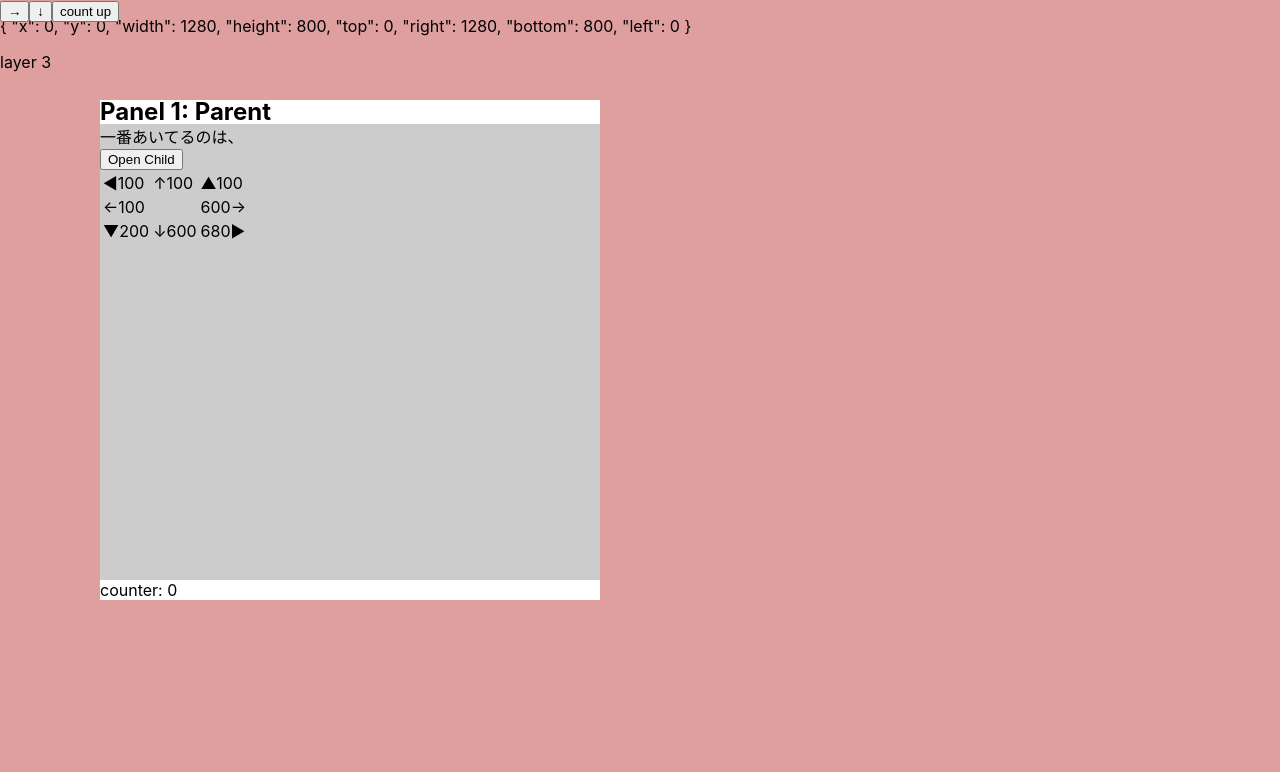
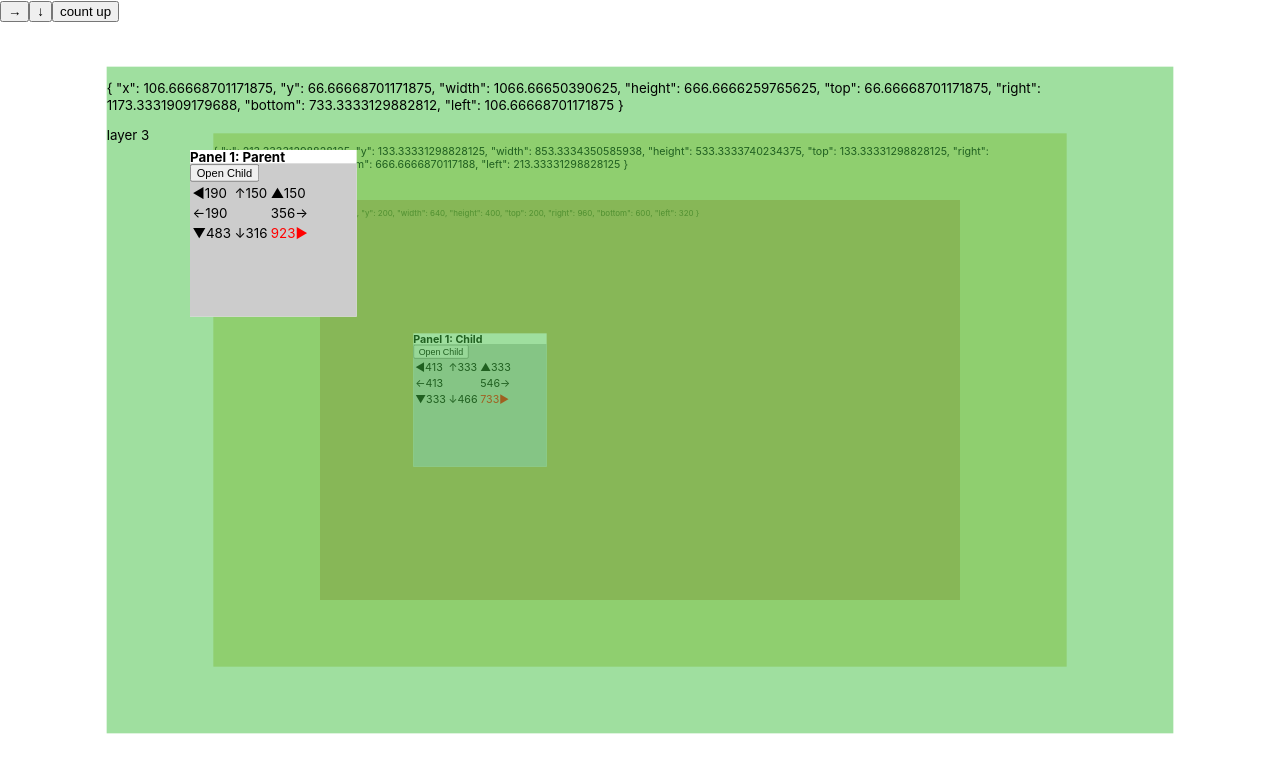
Before and after one commit to fumicode/fuzzy-session-react, a React (Create React App) app: page / in a window 1280 px wide. Shown: the top 772 px of the page. Built offline with nearby package versions, Linux system fonts and the light colour scheme.

Commit message:
お互いがお互いをよびだせるようになった！

```diff
--- a/src/00_Framework/NewPanel/01_SmartRect.tsx
+++ b/src/00_Framework/NewPanel/01_SmartRect.tsx
@@ -1,4 +1,7 @@
-import { Size2 } from "../../01_Utils/00_Point";
+import { Point2, Size2 } from "../../01_Utils/00_Point";
+
+type Direction = "top" | "right" | "bottom" | "left";
+const directions: Direction[] = ["top", "right", "bottom", "left"];
 
 export default class SmartRect implements DOMRectReadOnly {
   constructor(readonly domRect: DOMRectReadOnly, readonly parentSize: Size2) {}
@@ -52,6 +55,50 @@ export default class SmartRect implements DOMRectReadOnly {
     return [this.topSpace, this.rightSpace, this.bottomSpace, this.leftSpace];
   }
 
+  calcSpaceWideDirection(): Direction {
+    if (!(this.spaces.length > 0)) {
+      throw new Error(
+        "まだ親要素のサイズが決まっていないので、spaceWideDirectionを計算できません。!!ありえない状況"
+      );
+    }
+
+    const maxSpace = Math.max(...this.spaces);
+    const maxIndex = this.spaces.indexOf(maxSpace);
+    return directions[maxIndex];
+  }
+
+  calcPositionToOpen(direction: Direction): Point2 {
+    if (!(this.spaces.length > 0)) {
+      throw new Error(
+        "まだ親要素のサイズが決まっていないので、spaceWideDirectionを計算できません。!!ありえない状況"
+      );
+    }
+
+    if (direction === "top") {
+      return {
+        x: this.left,
+        y: this.top - this.height, //ここは自分の高さは重要ではない。相手の高さ。一旦便宜上自分の高さを使う。
+      };
+    } else if (direction === "right") {
+      return {
+        x: this.right,
+        y: this.top,
+      };
+    } else if (direction === "bottom") {
+      return {
+        x: this.left,
+        y: this.bottom,
+      };
+    } else if (direction === "left") {
+      return {
+        x: this.left - this.width, //ここは自分の幅は重要ではない。相手の幅。一旦便宜上自分の幅を使う。
+        y: this.top,
+      };
+    }
+
+    throw new Error("ありえない状況");
+  }
+
   toJSON() {
     return {
       x: this.x,
--- a/src/00_Framework/NewPanel/02_Layer.tsx
+++ b/src/00_Framework/NewPanel/02_Layer.tsx
@@ -45,6 +45,10 @@ export const Layer: FC<LayerProps> = styled(
 
   pointer-events: none;
 
+  transform: scale(${(props) => ((props.zIndex || 0) / 3) * 0.5 + 0.5});
+
+  transition: transform 0.1s ease-in-out;
+
   .e-window {
     display: contents;
     background: #eee;
--- a/src/00_Framework/NewPanel/02_Panel.tsx
+++ b/src/00_Framework/NewPanel/02_Panel.tsx
@@ -4,6 +4,7 @@ import React from "react";
 import SmartRect from "./01_SmartRect";
 import { Point2, Size2 } from "../../01_Utils/00_Point";
 import useGetSmartRect from "./01_useGetSmartRect";
+import classNames from "classnames";
 
 interface PanelProps {
   //string: テキトーな型
@@ -22,9 +23,7 @@ interface PanelProps {
 
   onPanelChange(smartRect: SmartRect): void;
 
-  onChildOpen(smartRect: SmartRect): void;
-
-  counter: number;
+  onRelationOpen(smartRect: SmartRect): void;
 }
 
 export const Panel: FC<PanelProps> = styled(
@@ -41,9 +40,7 @@ export const Panel: FC<PanelProps> = styled(
     children,
 
     onPanelChange,
-    onChildOpen,
-
-    counter,
+    onRelationOpen,
   }: PanelProps) => {
     console.log("render");
 
@@ -51,6 +48,8 @@ export const Panel: FC<PanelProps> = styled(
       position,
       parentSize
     );
+
+    const spaceWidestDirection = renderedRect?.calcSpaceWideDirection();
 
     return (
       <article
@@ -65,21 +64,43 @@ export const Panel: FC<PanelProps> = styled(
         ref={panelRef}
       >
         <header className="e-header">
-          <h1 className="e-title">Panel 1: {name}</h1>
+          <h4 className="e-title">Panel 1: {name}</h4>
         </header>
         <div
           className="e-body"
           style={{ background: `hsla(0,0%,${40 + 40}%)` }}
         >
           {children}
-          <button onClick={() => {}}>Open Child</button>
+          <button
+            onClick={() => {
+              if (!renderedRect) {
+                return;
+              }
+
+              onRelationOpen(renderedRect);
+            }}
+          >
+            Open Child
+          </button>
 
           {renderedRect ? (
             <table>
               <tr>
-                <td>◀{Math.floor(renderedRect.leftSpace)}</td>
+                <td
+                  className={classNames({
+                    "m-widest": spaceWidestDirection === "left",
+                  })}
+                >
+                  ◀{Math.floor(renderedRect.leftSpace)}
+                </td>
                 <td>↑{Math.floor(renderedRect.top)}</td>
-                <td>▲{Math.floor(renderedRect.topSpace)}</td>
+                <td
+                  className={classNames({
+                    "m-widest": spaceWidestDirection === "top",
+                  })}
+                >
+                  ▲{Math.floor(renderedRect.topSpace)}
+                </td>
               </tr>
               <tr>
                 <td>←{Math.floor(renderedRect.left)}</td>
@@ -87,27 +108,39 @@ export const Panel: FC<PanelProps> = styled(
                 <td>{Math.floor(renderedRect.right)}→</td>
               </tr>
               <tr>
-                <td>▼{Math.floor(renderedRect.bottomSpace)}</td>
+                <td
+                  className={classNames({
+                    "m-widest": spaceWidestDirection === "bottom",
+                  })}
+                >
+                  ▼{Math.floor(renderedRect.bottomSpace)}
+                </td>
                 <td>↓{Math.floor(renderedRect.bottom)}</td>
-                <td>{Math.floor(renderedRect.rightSpace)}▶</td>
+                <td
+                  className={classNames({
+                    "m-widest": spaceWidestDirection === "right",
+                  })}
+                >
+                  {Math.floor(renderedRect.rightSpace)}▶
+                </td>
               </tr>
             </table>
           ) : (
             <p style={{ background: "red" }}>no rect yet</p>
           )}
         </div>
-
-        <footer className="e-footer">counter: {counter}</footer>
       </article>
     );
   }
 )`
   position: absolute;
+
   background: white;
 
   display: flex;
   flex-direction: column;
 
+  /*transition: top 0.9s, left 0.9s, width 0.9s, height 0.9s; アニメーションをオンにしちゃうと、場所がおかしくなる*/
   pointer-events: auto;
   > .e-header {
     //flex-basis: 0;
@@ -135,6 +168,12 @@ export const Panel: FC<PanelProps> = styled(
     p {
       margin: 0;
     }
+
+    td {
+      &.m-widest {
+        color: red;
+      }
+    }
   }
 `;
 
--- a/src/00_Framework/NewPanel/02_PanelSystem.tsx
+++ b/src/00_Framework/NewPanel/02_PanelSystem.tsx
@@ -4,7 +4,8 @@ import ViewModel from "../00_ViewModel";
 import Panel from "./02_Panel";
 import Layer from "./02_Layer";
 import SmartRect from "./01_SmartRect";
-import { Point2 } from "../../01_Utils/00_Point";
+import { Point2, Size2 } from "../../01_Utils/00_Point";
+import ZIndexCalcurator from "../../01_Utils/01_ZIndexCalcurator";
 
 interface PanelSystemViewModel extends ViewModel<string> {
   //string: テキトーな型
@@ -12,12 +13,26 @@ interface PanelSystemViewModel extends ViewModel<string> {
 
 export const PanelSystem: FC<PanelSystemViewModel> = styled(
   ({ className }: PanelSystemViewModel) => {
-    const [position, setPosition] = useState<Point2>({ x: 100, y: 100 });
-    const [counter, setCounter] = useState<number>(0);
+    const [layerOrder, setLayerOrder] = useState<string[]>([
+      "layer1empty",
+      "layer2child",
+      "layer3parent",
+    ]);
+
+    const zIndexCalcurator = new ZIndexCalcurator(layerOrder);
+
+    const [parentPosition, setParentPosition] = useState<Point2>({
+      x: 100,
+      y: 100,
+    });
+    const [childPosition, setChildPosition] = useState<Point2>({
+      x: 300,
+      y: 300,
+    });
 
     const divRef = useRef<HTMLDivElement>(null);
 
-    const [parentSize, setParentSize] = useState<DOMRectReadOnly | null>(null);
+    const [parentSize, setParentSize] = useState<Size2 | null>(null);
 
     const resizeWindow = () => {
       if (!divRef.current) {
@@ -27,6 +42,8 @@ export const PanelSystem: FC<PanelSystemViewModel> = styled(
     };
 
     useEffect(() => {
+      //一度だけ実行される。
+      //初回と、Windowのサイズが変わったときに実行される。
       window.addEventListener("resize", resizeWindow);
       resizeWindow();
       return () => {
@@ -37,37 +54,74 @@ export const PanelSystem: FC<PanelSystemViewModel> = styled(
     return (
       <div className={className} ref={divRef}>
         {parentSize && (
-          <Layer zIndex={3}>
+          <>
+            <Layer zIndex={zIndexCalcurator.getZIndex("layer1empty")}>
+              layer 1
+            </Layer>
+            <Layer zIndex={zIndexCalcurator.getZIndex("layer2child")}>
+              layer 2
+              <div className="e-window">
+                <Panel
+                  title="Child"
+                  position={childPosition}
+                  size={{ width: 200, height: 200 }}
+                  parentSize={parentSize}
+                  zIndex={0}
+                  onPanelChange={(smartRect: SmartRect) => {}}
+                  onRelationOpen={(thisRect: SmartRect) => {
+                    const direction = thisRect.calcSpaceWideDirection();
+                    setParentPosition(thisRect.calcPositionToOpen(direction));
+                    setLayerOrder([
+                      "layer1empty",
+                      "layer2child",
+                      "layer3parent", //親を一番上にする
+                    ]);
+                  }}
+                ></Panel>
+              </div>
+            </Layer>
+            <Layer zIndex={zIndexCalcurator.getZIndex("layer3parent")}>
               layer 3
               <div className="e-window">
                 <Panel
                   title="Parent"
-                position={position}
-                size={{ width: 500, height: 500 }}
+                  position={parentPosition}
+                  size={{ width: 200, height: 200 }}
                   parentSize={parentSize}
                   zIndex={0}
                   onPanelChange={(smartRect: SmartRect) => {}}
-                onChildOpen={(smartRect: SmartRect) => {
-                  //smartRect.positions[maxIndex]
+                  onRelationOpen={(thisRect: SmartRect) => {
+                    const direction = thisRect.calcSpaceWideDirection();
+                    setChildPosition(thisRect.calcPositionToOpen(direction));
+
+                    setLayerOrder([
+                      "layer1empty",
+                      "layer3parent",
+                      "layer2child", //子を一番上にする
+                    ]);
                   }}
-                counter={counter}
-              >
-                <p>一番あいてるのは、 </p>
-              </Panel>
+                ></Panel>
               </div>
             </Layer>
+          </>
         )}
         <div className="e-controlls">
           <button
             onClick={() => {
-              setPosition({ x: position.x + 10, y: position.y });
+              setParentPosition({
+                x: parentPosition.x + 10,
+                y: parentPosition.y,
+              });
             }}
           >
             →
           </button>
           <button
             onClick={() => {
-              setPosition({ x: position.x, y: position.y + 10 });
+              setParentPosition({
+                x: parentPosition.x,
+                y: parentPosition.y + 10,
+              });
             }}
           >
             ↓
```
Lines whose indentation alone changed are shown as unchanged.
